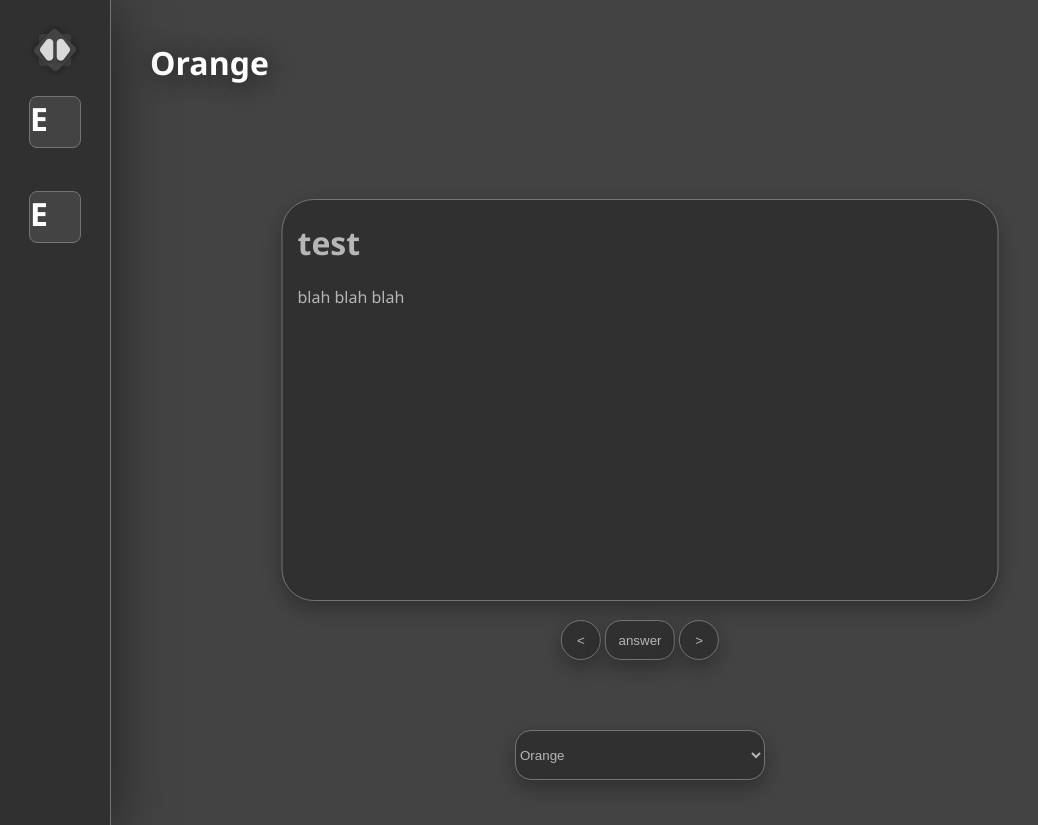
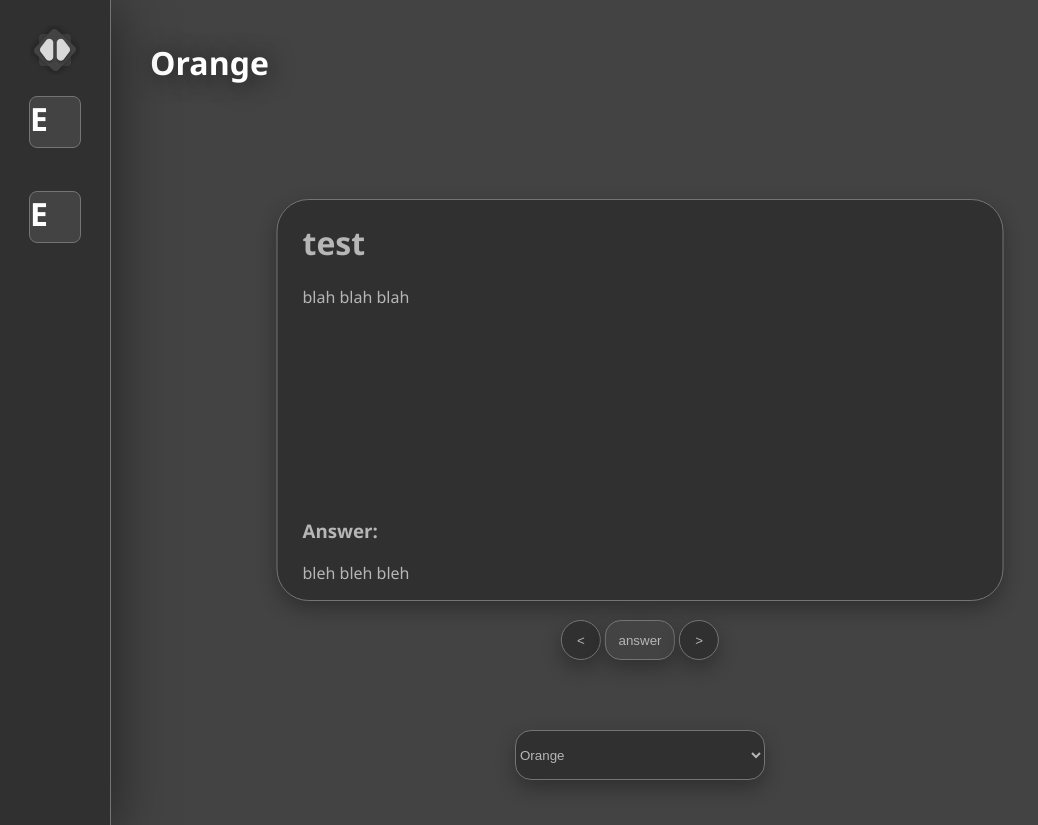
Before and after one commit to ex0Rift/flashcards, a website: page public/index.html in a window 1280 px wide. Both pictures are taken after a click on the button "answer". Shown: the whole page, without its empty margins (0-1038 px from the left). Drawn offline with Linux system fonts and the light colour scheme.

Commit message:
added functionality to the answer button so it can be toggled to show the answer

```diff
--- a/package.json
+++ b/package.json
@@ -1,6 +1,6 @@
 {
   "name": "flashcards",
-  "version": "1.1.0",
+  "version": "1.2.0",
   "description": "",
   "main": "index.js",
   "type": "module",
--- a/public/data/cards.json
+++ b/public/data/cards.json
@@ -16,7 +16,7 @@
       "subject": "Orange",
       "title": "test2",
       "info": "blah blah blah",
-      "answer": "bleh bleh bleh"
+      "answer": "bleh bleh bleh this is the answer"
     }
   ]
 }
--- a/public/index.html
+++ b/public/index.html
@@ -19,13 +19,20 @@
 
 
         <div class="card">
-            <h1 id="title">example text</h1>
-            <p id="info">example text</p>
+            <div class="info-area">
+                <h1 id="title">example text</h1>
+                <p id="info">example text</p>
+            </div>
+            <div id="answer_area" style="display: none;">
+                <h3>Answer:</h3>
+                <p id="answer">example text</p>
+            </div>
+
         </div>
 
         <div class="controls">
             <button id="back" onclick="switchCard(-1)">&lt;</button>
-            <button>answer</button>
+            <button onclick="toggleAnswer()" id="answer_button">answer</button>
             <button id="forward" onclick="switchCard(1)">&gt;</button>
         </div>
 
--- a/public/script.js
+++ b/public/script.js
@@ -3,16 +3,22 @@ subject_text = document.getElementById('subject_text');
 
 card_title = document.getElementById('title');
 card_info = document.getElementById('info');
+card_answer = document.getElementById('answer');
+card_answer_area = document.getElementById('answer_area');
+
+answer_button = document.getElementById('answer_button');
 
 let cards_list = [];
 let current_subject;
 let current_card = 0;
+let showing_answer = false;
 
 
 //function for loading the next card
 function loadCard(cardNum){
     card_title.textContent = cards_list[cardNum].title;
     card_info.textContent = cards_list[cardNum].info;
+    card_answer.textContent = cards_list[cardNum].answer;
 }
 
 function loadSubjectList(){
@@ -30,12 +36,31 @@ function loadSubjectList(){
         });
 }
 
+//function for showing the answer of the card
+function toggleAnswer(){
+    if (!showing_answer){
+        card_answer_area.style.display = "initial";
+        answer_button.style.backgroundColor = "#434343";
+    }else {
+        card_answer_area.style.display = "none";
+        answer_button.style.backgroundColor = "#303030";
+    }
+    showing_answer = !showing_answer;
+}
+
 //for chosing next card by pressing the button
 function switchCard(num){
     current_card += num;
     if (current_card === -1)current_card = 0;
     if (current_card === cards_list.length) current_card --;
     loadCard(current_card);
+
+    //hide the answer
+    if (showing_answer){
+        card_answer_area.style.display = "none";
+        answer_button.style.backgroundColor = "#303030";
+        showing_answer = !showing_answer;
+    }
 }
 
 //fetch inititally
--- a/public/style.css
+++ b/public/style.css
@@ -13,9 +13,12 @@ body{
 
 .card{
     position: absolute;
+    display: flex;
     top: 50%;
     left: 50%;
     transform: translate(-50%, -50%);
+    flex-direction: column;
+    justify-content: space-between;
 
     background-color: #303030;
     color: #b6b6b6;
@@ -26,7 +29,7 @@ body{
     width: 700px;
     height: 400px;
 
-    padding-left: 15px;
+    padding-left: 25px;
 }
 
 .controls{
```
